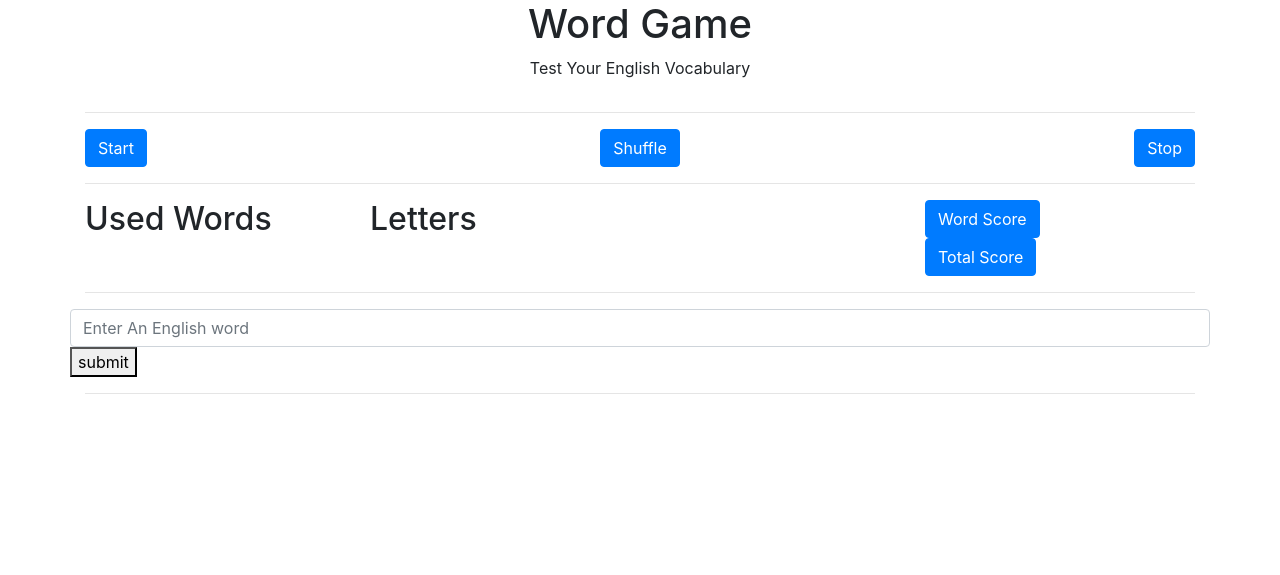
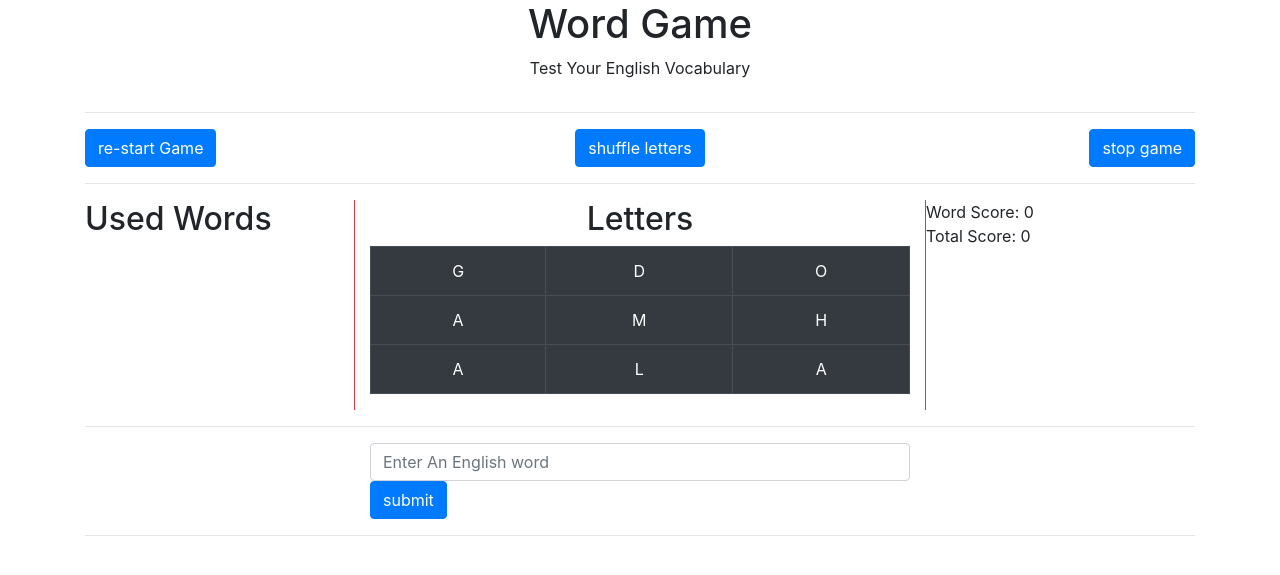
Before and after one commit to cetric32/word-game, a Django app: page / in a window 1280 px wide. Shown: the top 575 px of the page. Run offline with Django 3.2, Linux system fonts and the light colour scheme; some libraries are stand-ins or nearby versions.

Commit message:
On branch master Changes to be committed: 	modified:   word_game/settings.py 	modified:   words/templates/words/home.htm 	modified:   words/views.py

```diff
--- a/word_game/settings.py
+++ b/word_game/settings.py
@@ -44,7 +44,6 @@ MIDDLEWARE = [
     'django.middleware.security.SecurityMiddleware',
     'django.contrib.sessions.middleware.SessionMiddleware',
     'django.middleware.common.CommonMiddleware',
-    'django.middleware.csrf.CsrfViewMiddleware',
     'django.contrib.auth.middleware.AuthenticationMiddleware',
     'django.contrib.messages.middleware.MessageMiddleware',
     'django.middleware.clickjacking.XFrameOptionsMiddleware',
--- a/words/templates/words/home.htm
+++ b/words/templates/words/home.htm
@@ -8,7 +8,7 @@
     <title>Word Game | Test Your English Vocabulary!</title>
     <link rel="stylesheet" href="{% static 'css/bootstrap/css/bootstrap.min.css' %}">
     <script src="{% static 'js/jquery/jquery.min.js' %}"></script>
-    <script src="{% static 'fontawesome/css/all.css' %}"></script>
+    <script src="{% static 'fontawesome/css/all.min.css' %}"></script>
     <script src="{% static 'css/bootstrap/js/bootstrap.bundle.min.js' %}"></script>
 </head>
 <body>
@@ -24,44 +24,161 @@
 
         <div class="row">
             <div class="col-md-4">
-                    <a href="#" class="btn btn-primary"  >start</a>
+                    <button title="Initialize a set of new letters for the game" class="btn btn-primary" onclick="get_letters()">re-start Game</button>
             </div>
             <div class="col-md-4 text-center">
-                    <a href="#" class="btn btn-primary">shuffle</a>
+                    <button title="shuffle the letters for easier viewing of new words" class="btn btn-primary" onclick="shuffle_letters()">shuffle letters</button>
             </div>
             <div class="col-md-4 text-right">
-                    <a href="" class="btn btn-primary">stop</a>
+                    <button class="btn btn-primary" onclick="end_game()">stop game</button>
             </div>
         </div>
 
         <hr>
 
         <div class="row">
-            <div class="col-md-3">
+            <div class="col-md-3 border-right border-danger">
                 <h2>used words</h2>
             </div>
-            <div class="col-md-6">
+            <div class="col-md-6 text-center">
                 <h2>letters</h2>
+                <div id="message"></div>
+                <div id="letters"></div>
             </div>
-            <div class="col-md-3">
+            <div class="col-md-3 border-left border-danger ml-0.5">
                 <div class="row">
-                        <a href="#" class="btn btn-primary">word score</a>
+                        <div>word score: <span id="score">0</span></div>
                 </div>
                 <div class="row">
-                    <a href="#" class="btn btn-primary">total score</a>
+                    <div>total score: <span id="total"></span>0</div>
                 </div>
-
             </div>
         </div>
 
         <hr>
 
         <div class="row">
-            <input type="text" name="word" class="form-control" placeholder="Enter An English word">
-            <button>submit</button>
+            <div class="col-md-6 offset-md-3">
+                    <form method="POST">
+                            <input type="text" name="word" id="word" class="form-control" placeholder="Enter An English word">
+                            <button type="button" class="btn btn-primary" id="word_btn" onclick="process_word()">submit</button>
+                    </form>
+            </div>
         </div>
 
         <hr>
+
     </div>
+    <script>
+        let letters = [];
+        let letters_div = document.getElementById('letters');
+        let table = document.createElement('table');
+
+        table.classList.add('table','table-bordered','table-dark');
+
+
+
+        function shuffleArray(array){
+            for(let i = array.length - 1; i > 0; i--){
+                let j = Math.floor(Math.random() * (i + 1));
+                let temp = array[i];
+                array[i] = array[j];
+                array[j] = temp;
+            }
+        }
+
+        $('#word').keypress(function(e){
+            if(e.keyCode == 13 ){
+                $('#word_btn').click();
+            }
+
+        });
+
+        function shuffle_letters(){
+            shuffleArray(letters);
+            display_letters(letters);
+        }
+
+        function display_letters(letters){
+                $('#letters').html('');
+                $('#score').html(0);
+                $('total').html(0);
+                table.innerHTML = '';
+
+                let  tr1 = document.createElement('tr');
+                let  tr2 = document.createElement('tr');
+                let  tr3 = document.createElement('tr');
+
+                for (let i =0; i < 3; ++i){
+                    let td = document.createElement('td');
+                    td.innerHTML = letters[i];
+                    tr1.appendChild(td);
+                }
+                table.appendChild(tr1);
+                for (let i =3; i < 6; ++i){
+                    let td = document.createElement('td');
+                    td.innerHTML = letters[i];
+                    tr2.appendChild(td);
+
+                }
+                table.appendChild(tr2);
+                for (let i =6; i < 9; ++i){
+                    let td = document.createElement('td');
+                    td.innerHTML = letters[i];
+                    tr3.appendChild(td);
+
+                }
+                table.appendChild(tr3);
+
+                letters_div.appendChild(table);
+        }
+
+        function get_letters(){
+            $.getJSON('/words/letters/',function(response){
+                letters = response['letters'];
+                console.log(letters);
+                display_letters(letters);
+
+
+            });
+        }
+
+        function process_word(){
+            $('#message').html('');
+            let word = $('#word').val();
+            word = word.toUpperCase();
+
+           data = JSON.stringify({word:word,letters:letters});
+
+           $.post('/words/word/validate/',data,function(response){
+               console.log(response);
+               if (response.msg != true){
+                   $('#message').html(word + ' is an incorrect word!').attr('class','text-danger');
+                   $('#score').html(0);
+               }
+               else{
+                   let url = '/words/word/process/' + word.toLowerCase();
+                   $.getJSON(url,function(response){
+                       console.log(response);
+                       if( response.msg == false){
+                            $('#message').html(word + ' is not an English word!').attr('class','text-warning');
+                            $('#score').html(0);
+                       }
+                       else{
+                            $('#message').html(word + ' is a correct English word!').attr('class','text-success');
+                            $('#score').html(response.data.scrabble_score);
+
+                       }
+                   });
+               }
+           });
+
+
+
+        };
+
+        //run at on loading
+        get_letters();
+    </script>
 </body>
 </html>
--- a/words/views.py
+++ b/words/views.py
@@ -83,8 +83,9 @@ def process_word(request,word):
             print()
             return JsonResponse({
                 'msg':True,
-                'data':{
-                    'scrabble_score':scrabble_score,
+                'data':
+                    {
+                        'scrabble_score':scrabble_score
                     }
             })
         elif resp.status == 404: #word not found
```
